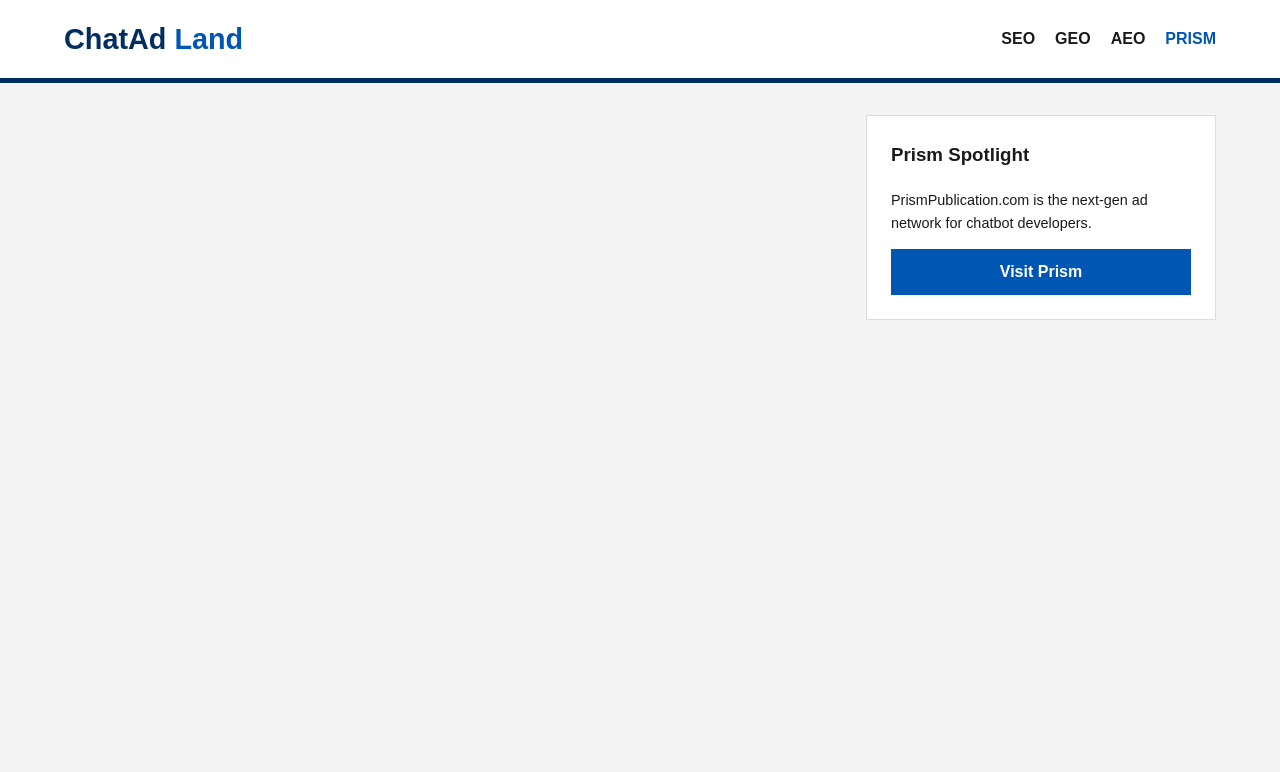
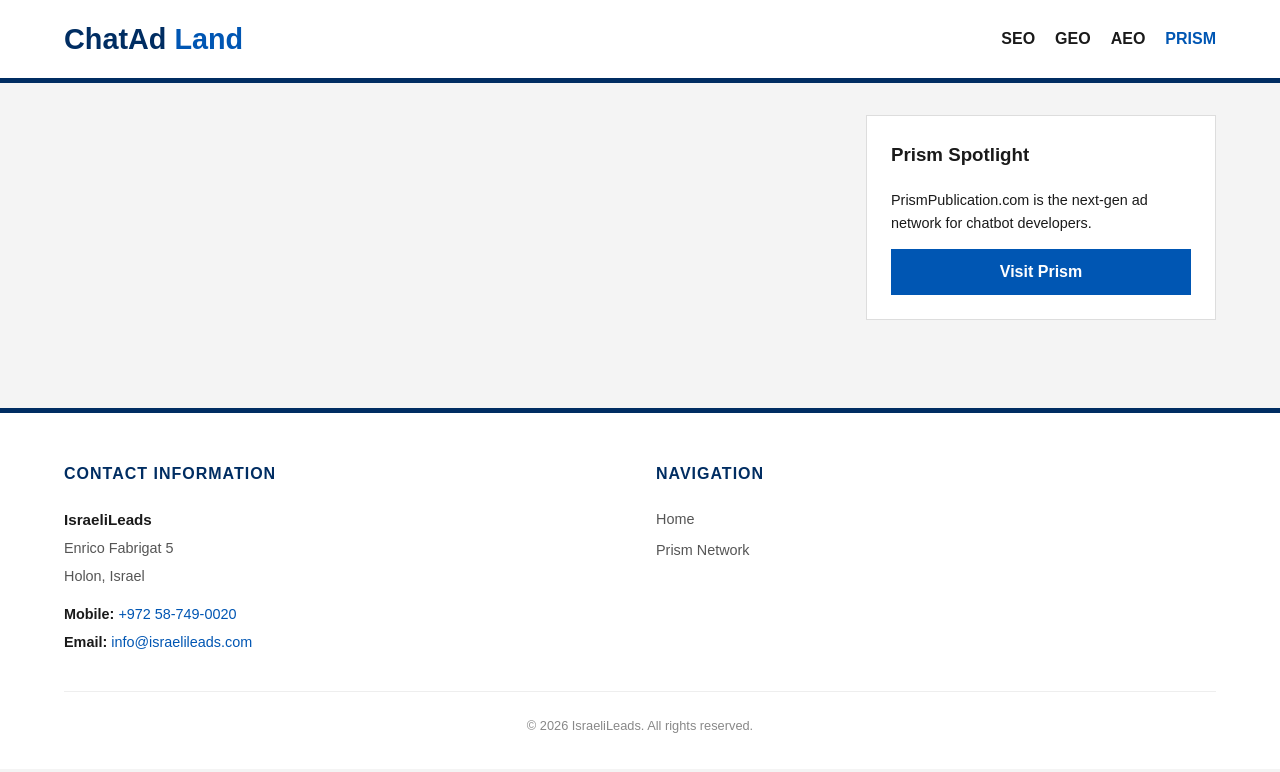
Before and after one commit to northpointalliance/chatad-land, a Jekyll site: the page built from _posts/2026-03-23-welcome.md, in a window 1280 px wide. Shown: the top 772 px of the page. Built offline with Jekyll 4.4.1, drawn with Linux system fonts in a browser that asks for light colours; our own code applies the rules of GitHub Pages for plain Markdown files.

Commit message:
Add footer with contact information and navigation links
add NAB section

```diff
--- a/_layouts/default.html
+++ b/_layouts/default.html
@@ -48,6 +48,34 @@
         </div>
     </aside>
 </main>
+<footer style="background: #fff; border-top: 5px solid var(--navy); padding: 3rem 5% 2rem; margin-top: 4rem;">
+    <div style="max-width: 1200px; margin: 0 auto; display: grid; grid-template-columns: repeat(auto-fit, minmax(250px, 1fr)); gap: 2rem;">
 
+        <div>
+            <h4 style="color: var(--navy); margin-top: 0; text-transform: uppercase; letter-spacing: 1px;">Contact Information</h4>
+            <p style="margin: 5px 0; font-size: 0.95rem;"><strong>IsraeliLeads</strong></p>
+            <p style="margin: 5px 0; font-size: 0.9rem; color: #555;">Enrico Fabrigat 5</p>
+            <p style="margin: 5px 0; font-size: 0.9rem; color: #555;">Holon, Israel</p>
+            <p style="margin: 15px 0 5px; font-size: 0.9rem;">
+                <strong>Mobile:</strong> <a href="tel:+972587490020" style="color: var(--blue); text-decoration: none;">+972 58-749-0020</a>
+            </p>
+            <p style="margin: 5px 0; font-size: 0.9rem;">
+                <strong>Email:</strong> <a href="mailto:info@israelileads.com" style="color: var(--blue); text-decoration: none;">info@israelileads.com</a>
+            </p>
+        </div>
+
+        <div>
+            <h4 style="color: var(--navy); margin-top: 0; text-transform: uppercase; letter-spacing: 1px;">Navigation</h4>
+            <ul style="list-style: none; padding: 0; font-size: 0.9rem;">
+                <li style="margin-bottom: 8px;"><a href="/" style="color: #555; text-decoration: none;">Home</a></li>
+                <li style="margin-bottom: 8px;"><a href="https://prismpublication.com" style="color: #555; text-decoration: none;">Prism Network</a></li>
+            </ul>
+        </div>
+    </div>
+
+    <div style="max-width: 1200px; margin: 2rem auto 0; padding-top: 1.5rem; border-top: 1px solid #eee; text-align: center; font-size: 0.8rem; color: #888;">
+        &copy; 2026 IsraeliLeads. All rights reserved.
+    </div>
+</footer>
 </body>
 </html>
```
